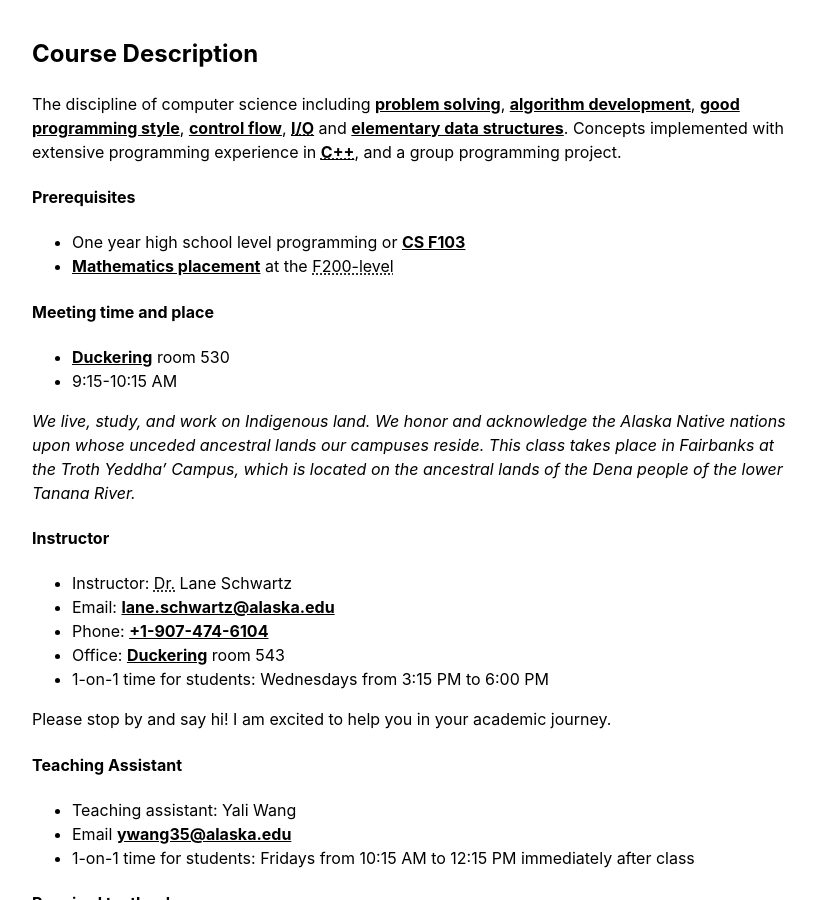
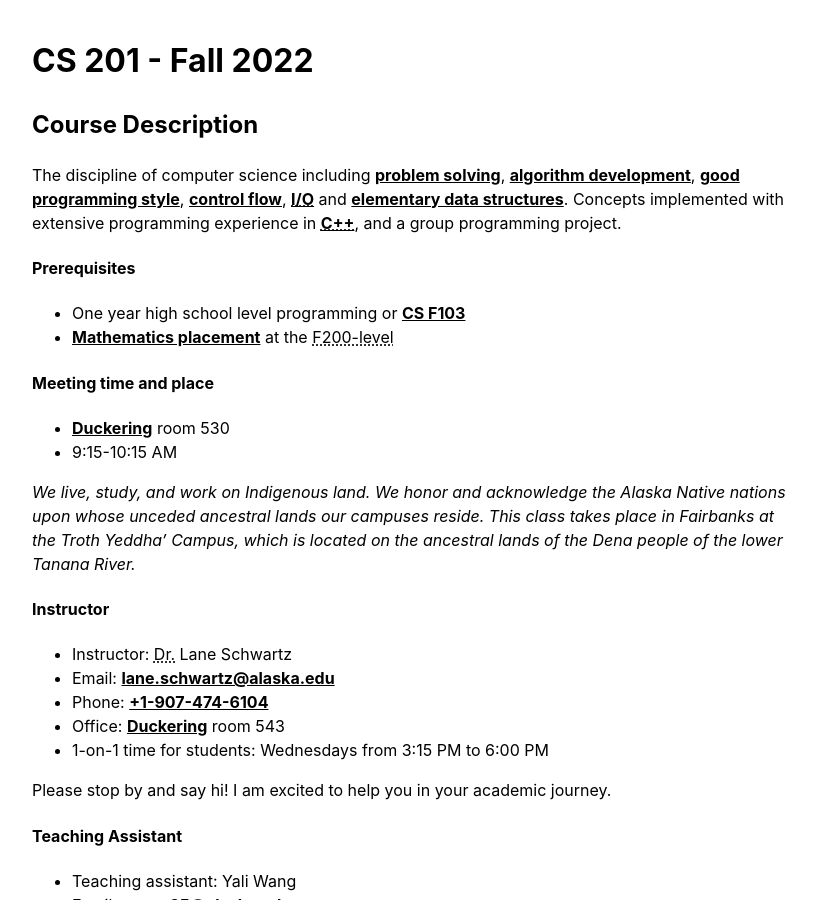
Before and after one commit to 2022-Fall-UAF-CS201/2022-Fall-UAF-CS201.github.io, a Jekyll site: the page built from complete.md, in a window 1280 px wide and 900 px high. Shown: the whole window, without its empty margins (224-1040 px from the left). Built offline with Jekyll 4.4.1, drawn with Linux system fonts in a browser that asks for light colours; our own code applies the rules of GitHub Pages for plain Markdown files.

Commit message:
Add title

```diff
--- a/complete.md
+++ b/complete.md
@@ -1,6 +1,8 @@
 ---
 layout: print
 ---
+
+# CS 201 - Fall 2022
 
 {% include_relative course/description.md %}
 
```
